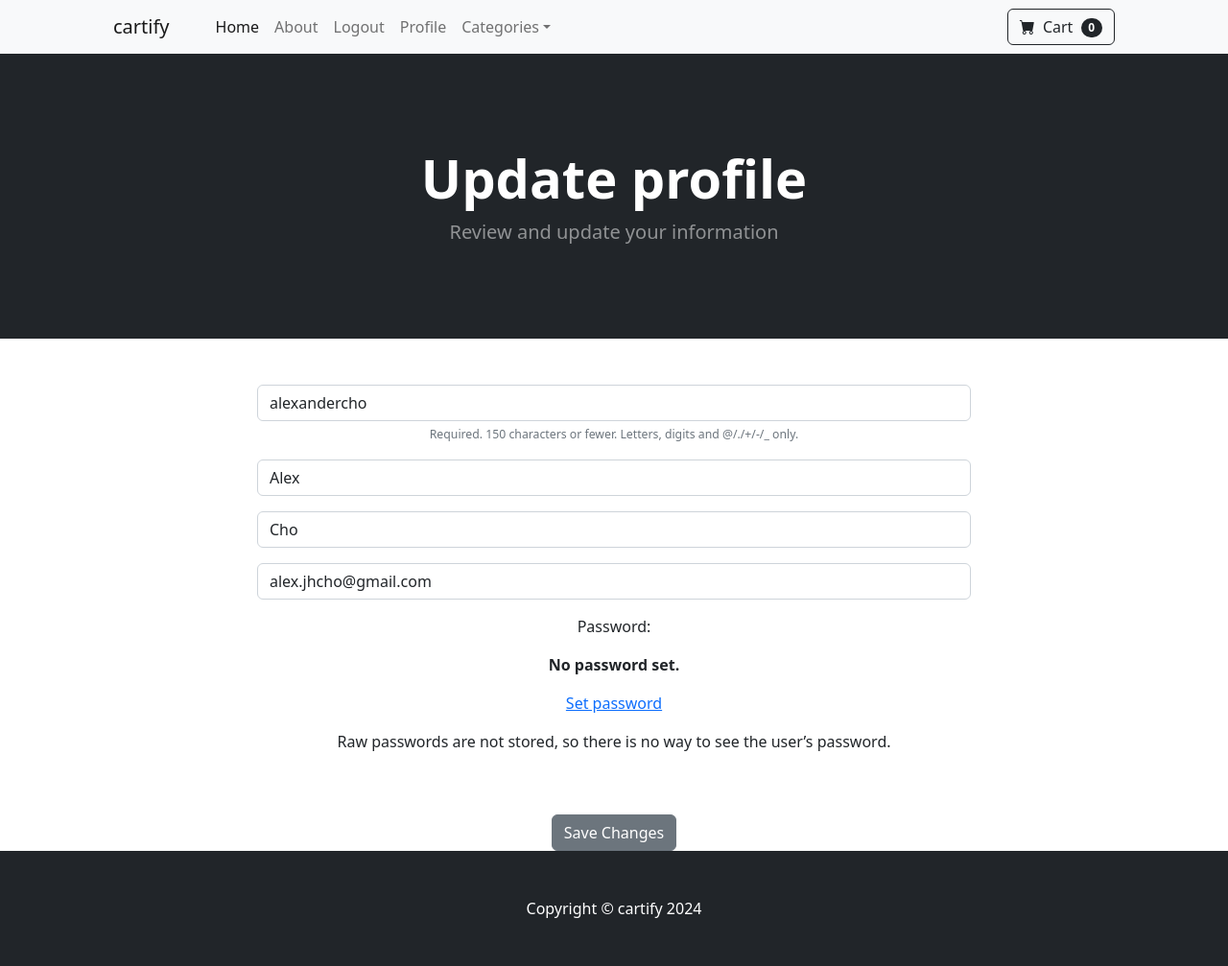
After one commit to alexander-cho/cartify, a Django app: page /update-profile/ in a window 1280 px wide. The commit adds this page. Shown: the whole page at 96% size. Run offline with Django 5.2, Linux system fonts and the light colour scheme; a user stored in the database is signed in; data comes from the database, SQL or seed files in the repository; both versions use the stored data as it was after the commit; some libraries are stand-ins or nearby versions.

Commit message:
feat: add update user info (username, fname, lname, email) functionality

```diff
--- a/store/forms.py
+++ b/store/forms.py
@@ -1,8 +1,47 @@
 from typing import Any
 from django import forms
-# from .models import Idea
-from django.contrib.auth.forms import UserCreationForm
+from django.contrib.auth.forms import UserCreationForm, UserChangeForm
 from django.contrib.auth.models import User
+
+
+class UpdateProfileForm(UserChangeForm):
+    email = forms.EmailField(label='',
+                             widget=forms.TextInput(
+                                 attrs={
+                                     'placeholder': 'Email address',
+                                     'class': 'form-control'
+                                 }
+                             ))
+    first_name = forms.CharField(label='',
+                                 max_length=100,
+                                 widget=forms.TextInput(
+                                     attrs={
+                                         'placeholder': 'First name',
+                                         'class': 'form-control'
+                                    }
+                                ))
+    last_name = forms.CharField(label='',
+                                 max_length=100,
+                                 widget=forms.TextInput(
+                                     attrs={
+                                         'placeholder': 'Last name',
+                                         'class': 'form-control'
+                                    }
+                                ))
+
+    class Meta:
+        model = User
+        fields = ['username', 'first_name', 'last_name', 'email']
+
+    def __init__(self, *args: Any, **kwargs: Any) -> None:
+        super(UpdateProfileForm, self).__init__(*args, **kwargs)
+
+        # pass in bootstrap to override built in formatting
+        self.fields['username'].widget.attrs['class'] = 'form-control'
+        self.fields['username'].widget.attrs['placeholder'] = 'User Name'
+        self.fields['username'].label = ''
+        self.fields['username'].help_text = '<span class="form-text text-muted"><small>Required. 150 characters or fewer. Letters, digits and @/./+/-/_ only.</small></span>'
+
 
 
 class SignUpForm(UserCreationForm):
--- a/store/templates/store/navbar.html
+++ b/store/templates/store/navbar.html
@@ -9,6 +9,7 @@
                 <li class="nav-item"><a class="nav-link" href="{% url 'about' %}">About</a></li>
                 {% if user.is_authenticated %}
                     <li class="nav-item"><a class="nav-link" href="{% url 'logout' %}">Logout</a></li>
+                    <li class="nav-item"><a class="nav-link" href="{% url 'update-profile' %}">Profile</a></li>
                 {% else %}
                     <li class="nav-item"><a class="nav-link" href="{% url 'login' %}">Login</a></li>
                     <li class="nav-item"><a class="nav-link" href="{% url 'register' %}">Register</a></li>
--- /dev/null
+++ b/store/templates/store/update_profile.html
@@ -0,0 +1,30 @@
+{% extends 'store/base.html' %}
+
+{% block content %}
+    <!-- Header-->
+    <header class="bg-dark py-5">
+        <div class="container px-4 px-lg-5 my-5">
+            <div class="text-center text-white">
+                <h1 class="display-4 fw-bolder">Update profile</h1>
+                <p class="lead fw-normal text-white-50 mb-0">Review and update your information</p>
+            </div>
+        </div>
+    </header>
+
+    <br><br>
+
+    <div class="container">
+        <div class="row">
+            <center>
+                <div class="col-md-8">
+                    <form method="post" action="{% url 'update-profile' %}">
+                        {% csrf_token %}
+                        {{ form.as_p }}
+                        <br><br>
+                        <button type="submit" class="btn btn-secondary">Save Changes</button>
+                    </form>
+                </div>
+            </center>
+        </div>
+    </div>
+{% endblock %}
--- a/store/urls.py
+++ b/store/urls.py
@@ -7,7 +7,8 @@ urlpatterns = [
     path('login/', views.login_user, name='login'),
     path('logout/', views.logout_user, name='logout'),
     path('register/', views.register_user, name='register'),
+    path('update-profile/', views.update_profile, name='update-profile'),
     path('product/<int:pk>/', views.product, name='product'),
     path('category/<str:c>/', views.category, name='category'),
-    path('category_summary/', views.category_summary, name='category-summary'),
+    path('category-summary/', views.category_summary, name='category-summary'),
 ]
--- a/store/views.py
+++ b/store/views.py
@@ -1,24 +1,24 @@
 from django.shortcuts import render, redirect
-from .models import Product, Category
-
 from django.contrib.auth import authenticate, login, logout
 from django.contrib import messages
+from django.contrib.auth.models import User
 
-from django.contrib.auth.models import User
-from django.contrib.auth.forms import UserCreationForm
-from .forms import SignUpForm
-from django import forms
+from .models import Product, Category
+from .forms import SignUpForm, UpdateProfileForm
 
 # Create your views here.
+
 def home(request):
     products = Product.objects.all()
     return render(request, 'store/home.html', {'products': products})
 
 
+# information about app
 def about(request):
     return render(request, 'store/about.html', {})
 
 
+# login
 def login_user(request):
     if request.method == 'POST':
         username = request.POST['username'] # name="username" in template
@@ -35,12 +35,14 @@ def login_user(request):
         return render(request, 'store/login.html', {})
 
 
+# logout
 def logout_user(request):
     logout(request)
     messages.success(request, ('You have been logged out'))
     return redirect('home')
 
 
+# register
 def register_user(request):
     form = SignUpForm()
     if request.method == 'POST':
@@ -59,6 +61,25 @@ def register_user(request):
             return redirect('register')
     else:
         return render(request, 'store/register.html', {'form': form})
+
+
+# view for updating user profile
+def update_profile(request):
+    if request.user.is_authenticated:
+        current_user = User.objects.get(id=request.user.id) # get current logged in user and look up in DB
+        form = UpdateProfileForm(request.POST or None, instance=current_user) # when Profile dir is clicked, current information will already be in the form
+        if form.is_valid():
+            form.save()
+            login(request, current_user)
+            messages.success(request, ('You have updated your profile information'))
+            return redirect('home')
+
+    else:
+        messages.success(request, ('You need to be logged in to access that page'))
+        return redirect('login')
+
+    return render(request, 'store/update_profile.html', {'form': form})
+
 
 # view for individual product page
 def product(request, pk):
@@ -79,6 +100,7 @@ def category(request, c):
     #     return redirect('home')
 
 
+# view all categories
 def category_summary(request):
     # grab all distinct categories
     categories = Category.objects.all()
```
Also changed, not shown: db.sqlite3.
